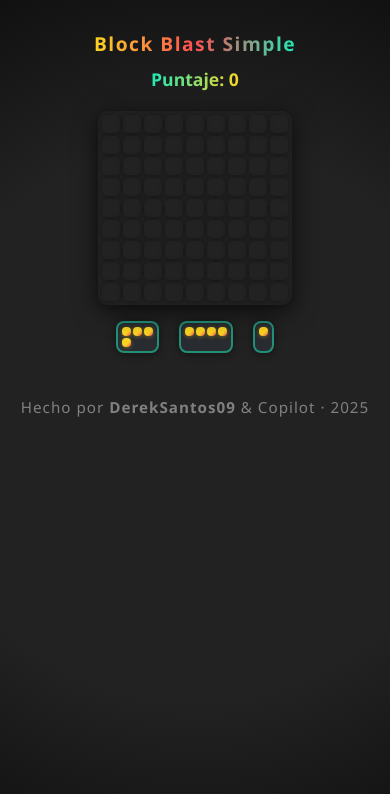
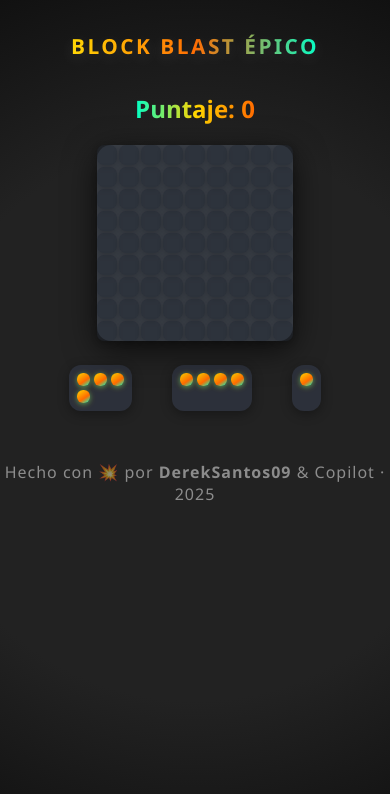
Before and after one commit to DerekSantos09/Zenith, a plain HTML site: page blockblast.html in a window 390 px wide. Drawn offline with Linux system fonts and the light colour scheme.

Commit message:
Update blockblast.html

```diff
--- a/blockblast.html
+++ b/blockblast.html
@@ -1,179 +1,183 @@
 <!DOCTYPE html>
 <html lang="es">
 <head>
-  <meta charset="UTF-8">
-  <title>Block Blast Simple & Chilo</title>
+  <meta charset="UTF-8" />
+  <title>Block Blast Épico</title>
   <meta name="viewport" content="width=device-width, initial-scale=1.0"/>
   <style>
     body {
       background: radial-gradient(circle, #222 60%, #111 100%);
+      color: #fff;
       font-family: 'Segoe UI', Arial, sans-serif;
-      color: #fff;
       display: flex;
       flex-direction: column;
       align-items: center;
       margin: 0;
       min-height: 100vh;
-      user-select: none;
     }
     h1 {
-      margin: 30px 0 10px 0;
-      font-size: 2.2em;
-      letter-spacing: 1.5px;
-      text-align: center;
-      background: linear-gradient(90deg, #f9d423, #ff4e50, #1de9b6);
+      margin-top: 32px;
+      font-size: 2.5em;
+      background: linear-gradient(90deg, #FFD600, #FF6B00, #00FFC6);
       -webkit-background-clip: text;
       -webkit-text-fill-color: transparent;
-      font-weight: bold;
+      text-transform: uppercase;
+      letter-spacing: 2.5px;
+      text-align: center;
+      text-shadow: 0 4px 16px rgba(255,255,255,0.12);
     }
     #score {
-      font-size: 1.1em;
-      margin-bottom: 10px;
-      background: linear-gradient(90deg, #1de9b6, #f9d423);
+      font-size: 1.5em;
+      margin: 18px 0 10px 0;
+      font-weight: bold;
+      background: linear-gradient(90deg, #00FFC6, #FFD600, #FF6B00);
       -webkit-background-clip: text;
       -webkit-text-fill-color: transparent;
-      font-weight: bold;
+      text-align: center;
     }
     #board {
       display: grid;
-      grid-template-columns: repeat(9, 28px);
-      grid-template-rows: repeat(9, 28px);
-      gap: 3px;
-      background: #222d;
-      border-radius: 10px;
-      box-shadow: 0 6px 24px #000a;
-      margin-bottom: 16px;
+      grid-template-columns: repeat(9, 36px);
+      grid-template-rows: repeat(9, 36px);
+      gap: 4px;
+      background: #393e46;
+      border-radius: 14px;
+      box-shadow: 0 8px 32px #000a;
+      margin-bottom: 24px;
       margin-top: 10px;
+      user-select: none;
       position: relative;
-      padding: 7px;
     }
     .cell {
-      width: 28px;
-      height: 28px;
-      background: #222a;
-      border-radius: 5px;
+      width: 36px;
+      height: 36px;
+      background: #22283180;
+      border-radius: 7px;
       transition: background 0.2s, box-shadow 0.2s;
-      box-shadow: 0 1px 6px #0005;
+      box-shadow: 0 2px 6px #0003;
       cursor: pointer;
     }
     .cell.filled {
-      background: linear-gradient(135deg, #f9d423 60%, #ff4e50 100%);
-      box-shadow: 0 2px 12px #f9d42399;
-      animation: pop 0.14s;
+      background: linear-gradient(145deg, #FFD600, #FF6B00 60%, #00FFC6 100%);
+      box-shadow: 0 2px 16px #FFD60088, 0 1px 8px #00FFC688;
+      animation: pop 0.18s;
     }
     .cell.preview {
-      background: #3fffc9a1 !important;
-      box-shadow: 0 0 10px #1de9b6a1;
+      background: #FFF176 !important;
+      box-shadow: 0 0 18px 3px #FFD600cc;
+      position: relative;
+      z-index: 1;
     }
     #pieces {
       display: flex;
-      gap: 20px;
-      margin-bottom: 16px;
+      gap: 40px;
+      margin-bottom: 18px;
       justify-content: center;
     }
     .piece {
       display: grid;
-      gap: 2px;
-      background: #282b30;
-      border-radius: 8px;
-      padding: 7px;
+      gap: 4px;
+      background: #2c303a;
+      border-radius: 12px;
+      padding: 10px;
       cursor: pointer;
-      transition: transform 0.13s, box-shadow 0.13s;
-      box-shadow: 0 1px 8px #0007;
-      border: 2px solid #1de9b688;
-      min-width: 0;
+      box-shadow: 0 3px 12px #0005;
+      border: 3px solid transparent;
+      transition: border 0.2s, box-shadow 0.2s, transform 0.15s;
     }
     .piece.selected {
-      transform: scale(1.12);
-      box-shadow: 0 4px 16px #f9d42388;
-      border: 2.5px solid #f9d423a8;
+      border: 3px solid #FFD600;
+      box-shadow: 0 4px 18px #FFD600aa;
+      transform: scale(1.11);
       z-index: 2;
     }
     .piece-cell {
-      width: 16px;
-      height: 16px;
-      background: linear-gradient(135deg, #f9d423 60%, #ff4e50 100%);
-      border-radius: 4px;
-      box-shadow: 0 1px 4px #f9d42355;
+      width: 26px;
+      height: 26px;
+      background: linear-gradient(145deg, #FFD600, #FF6B00 60%, #00FFC6 100%);
+      border-radius: 6px;
+      box-shadow: 0 1px 6px #FFD60055, 0 1px 4px #00FFC655;
+      transition: background 0.2s;
     }
     #game-over {
       display: none;
       position: fixed;
-      z-index: 9;
-      top: 0; left: 0; right:0; bottom:0;
-      background: rgba(20,22,33,0.97);
+      z-index: 99;
+      top: 0; left: 0; right: 0; bottom: 0;
+      background: rgba(34, 40, 49, 0.96);
       flex-direction: column;
       align-items: center;
       justify-content: center;
-      font-size: 2em;
+      font-size: 2.1em;
+      font-weight: 700;
       text-align: center;
-      color: #f9d423;
-      font-weight: bold;
-      animation: fade-in 0.4s;
+      letter-spacing: 1.5px;
+      color: #FFD600;
+      animation: fade-in 0.6s;
+    }
+    @keyframes pop {
+      0% { transform: scale(1.15);}
+      100% { transform: scale(1);}
     }
     @keyframes fade-in {
-      0% {opacity:0;}
-      100%{opacity:1;}
+      0% { opacity: 0;}
+      100% { opacity: 1;}
     }
     #restart-btn {
-      margin-top: 16px;
+      margin-top: 18px;
       font-size: 1em;
-      padding: 10px 28px;
-      border-radius: 7px;
+      padding: 10px 34px;
+      border-radius: 8px;
       border: none;
-      background: linear-gradient(90deg, #f9d423 60%, #1de9b6 100%);
+      background: linear-gradient(90deg, #FFD600, #00FFC6);
       color: #222;
       font-weight: bold;
-      box-shadow: 0 2px 14px #f9d42355;
+      box-shadow: 0 2px 12px #FFD60055;
       cursor: pointer;
-      transition: background 0.15s, box-shadow 0.15s;
+      transition: background 0.2s, box-shadow 0.18s;
     }
     #restart-btn:hover {
-      background: linear-gradient(90deg, #ff4e50, #f9d423);
-      box-shadow: 0 4px 18px #f9d42399;
+      background: linear-gradient(90deg, #FF6B00, #FFD600);
+      box-shadow: 0 4px 24px #FFD60099;
     }
     #credits {
-      margin-top: 28px;
+      margin-top: 32px;
       color: #FFF8;
-      font-size: 0.95em;
+      font-size: 1em;
       text-align: center;
-      opacity: 0.8;
       letter-spacing: 1px;
-    }
-    @keyframes pop {
-      0% {transform: scale(1.15);}
-      100%{transform: scale(1);}
+      opacity: 0.9;
     }
     @media (max-width: 600px) {
-      #board{
-        grid-template-columns: repeat(9, 18px);
-        grid-template-rows: repeat(9, 18px);
-        padding: 4px;
+      #board {
+        grid-template-columns: repeat(9, 20px);
+        grid-template-rows: repeat(9, 20px);
+        gap: 2px;
       }
-      .cell { width: 18px; height: 18px;}
-      .piece-cell { width: 9px; height: 9px;}
-      .piece { padding: 4px;}
-      h1 { font-size: 1.2em;}
+      .cell { width: 20px; height: 20px;}
+      .piece-cell { width: 13px; height: 13px;}
+      .piece { padding: 5px; }
+      h1 { font-size: 1.3em;}
     }
   </style>
 </head>
 <body>
-  <h1>Block Blast Simple</h1>
+  <h1>Block Blast Épico</h1>
   <div id="score">Puntaje: 0</div>
   <div id="board"></div>
   <div id="pieces"></div>
   <div id="game-over">
-    <div>¡Game Over!<br>Puntaje final: <span id="final-score"></span></div>
-    <button id="restart-btn">Reiniciar</button>
+    <div>¡Game Over!<br>Puntaje final:<br><span id="final-score"></span></div>
+    <button id="restart-btn">Reintentar</button>
   </div>
   <div id="credits">
-    Hecho por <b>DerekSantos09</b> & Copilot · 2025
+    Hecho con 💥 por <b>DerekSantos09</b> & Copilot · 2025
   </div>
   <audio id="place-sound" src="https://cdn.pixabay.com/audio/2022/10/16/audio_12f91b1b77.mp3"></audio>
   <audio id="clear-sound" src="https://cdn.pixabay.com/audio/2022/10/16/audio_12f91b1b77.mp3"></audio>
   <audio id="fail-sound" src="https://cdn.pixabay.com/audio/2022/10/16/audio_12f91b1b77.mp3"></audio>
   <script>
-    // --- CONFIGURACIÓN ---
+    // -- CONFIGURACIÓN --
     const BOARD_SIZE = 9;
     const PIECES_PER_ROUND = 3;
     const PIECE_SHAPES = [
@@ -185,10 +189,8 @@
       [[1,1,1,1]], [[1],[1],[1],[1]]
     ];
 
-    // --- ESTADO DEL JUEGO ---
     let board = [], score = 0, pieces = [], selectedPiece = null, selectedPieceIdx = null, previewPos = null;
 
-    // --- ELEMENTOS DOM ---
     const boardElem = document.getElementById('board');
     const piecesElem = document.getElementById('pieces');
     const scoreElem = document.getElementById('score');
@@ -199,7 +201,6 @@
     const clearSound = document.getElementById('clear-sound');
     const failSound = document.getElementById('fail-sound');
 
-    // --- FUNCIONES DE JUEGO ---
     function createBoard(){
       board = Array.from({length:BOARD_SIZE},()=>Array(BOARD_SIZE).fill(0));
     }
@@ -226,7 +227,10 @@
         pe.className = 'piece'+(selectedPieceIdx===idx?' selected':'');
         pe.style.gridTemplateColumns = `repeat(${piece[0].length},1fr)`;
         pe.style.gridTemplateRows = `repeat(${piece.length},1fr)`;
-        pe.addEventListener('click',()=>onPieceClick(idx));
+        pe.addEventListener('click',(e)=>{
+          e.stopPropagation();
+          onPieceClick(idx);
+        });
         for(let r=0;r<piece.length;r++)
           for(let c=0;c<piece[r].length;c++)
             pe.appendChild(piece[r][c]?createPieceCell():createEmptyCell());
```
